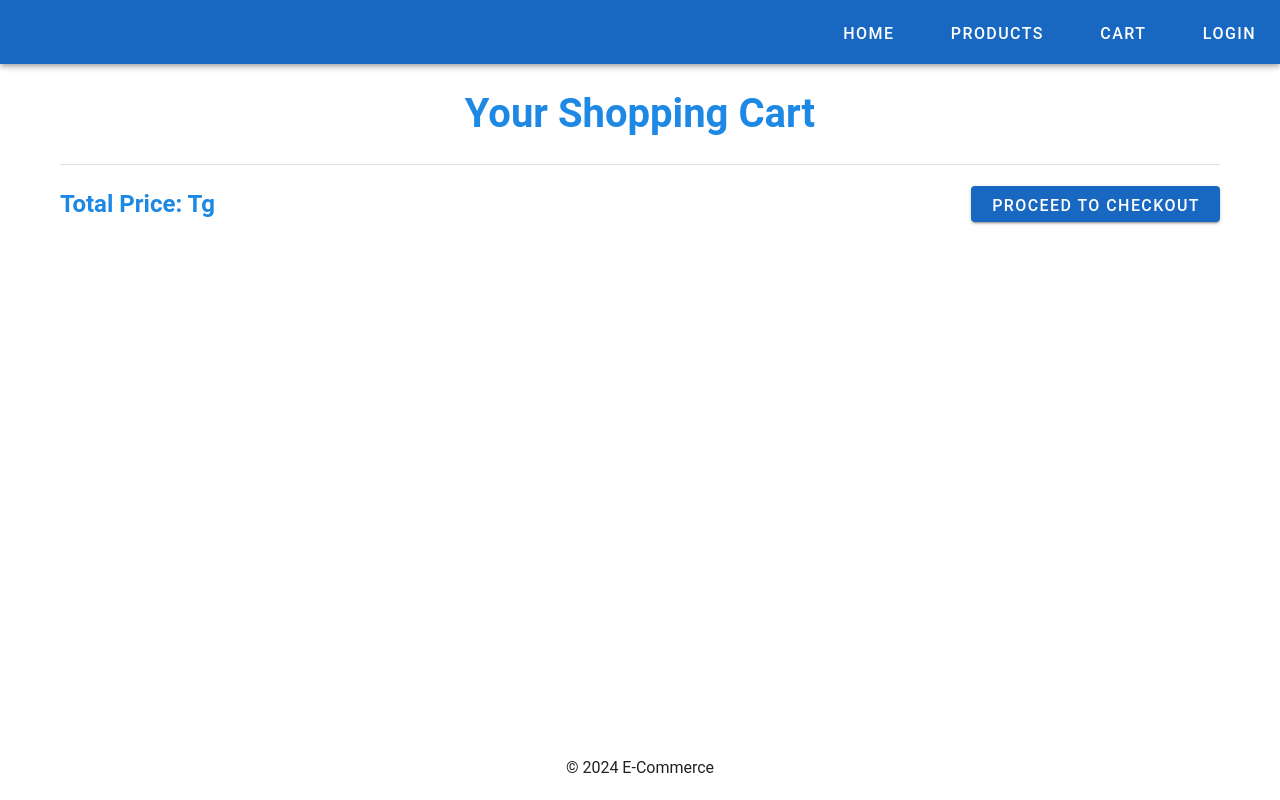
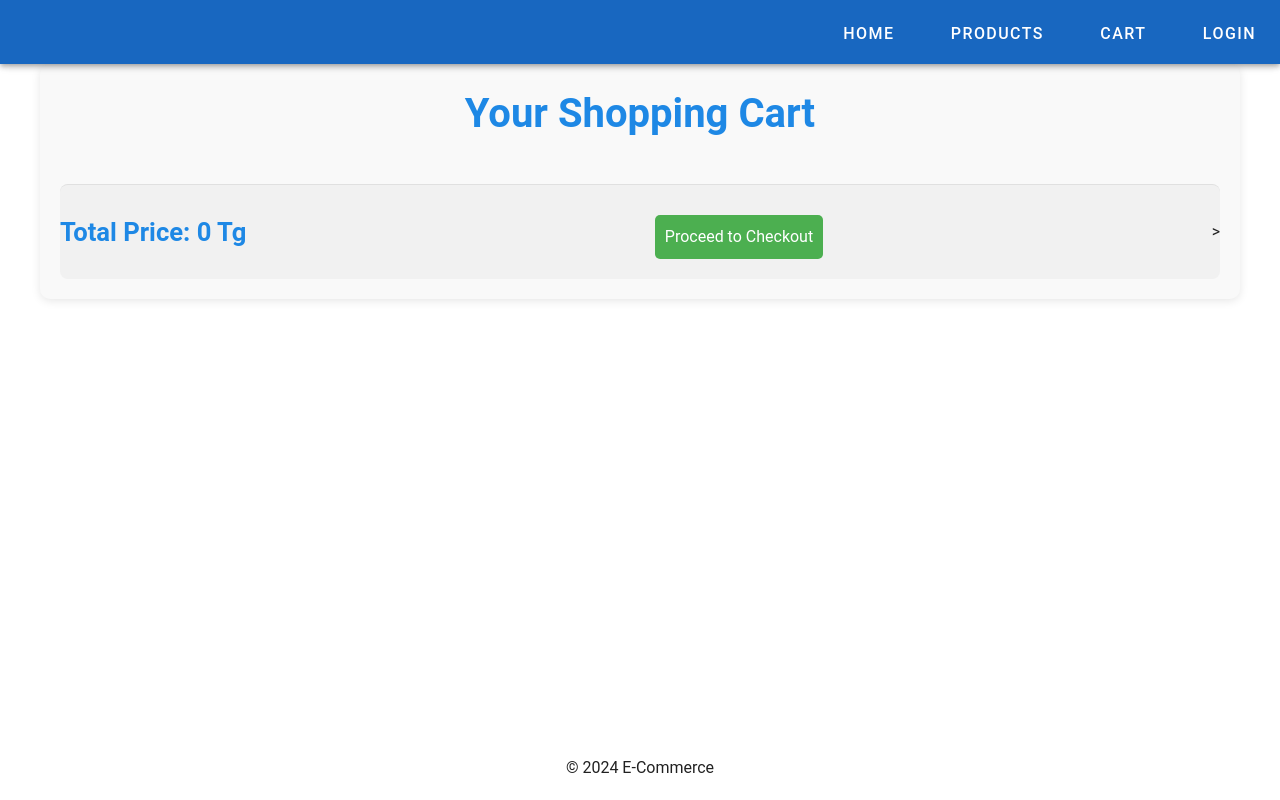
Before and after one commit to Coach-wannabe/ecommerce-vue, a Vue app: page /cart in a window 1280 px wide. Built offline with nearby package versions, Linux system fonts and the light colour scheme.

Commit message:
кнопки корзина remove total

```diff
--- a/src/components/CartPage.vue
+++ b/src/components/CartPage.vue
@@ -8,11 +8,11 @@
     <v-row>
       <v-col cols="12" v-for="item in cart" :key="item.id">
         <v-card class="cart-item">
-          <v-img :src="getImage(item.image)" height="100px" class="cart-item-image"></v-img>
+          <img :src="getImage(item.image)" height="100px" class="cart-item-image" alt="Product image">
           <v-card-text>
             <h3 class="product-name">{{ item.name }}</h3>
             <p class="product-price">{{ item.price }} Tg ({{ item.quantity }})</p>
-            <v-btn color="red" @click="removeFromCart(item.id)">Remove</v-btn>
+            <button @click="removeFromCart(item.id)">Remove</button>
           </v-card-text>
         </v-card>
       </v-col>
@@ -22,7 +22,7 @@
       <v-col cols="12">
         <div class="cart-summary">
           <p class="summary-title">Total Price: {{ cartTotal }} Tg</p>
-          <v-btn color="primary" @click="$router.push('/checkout')">Proceed to Checkout</v-btn>
+          <button class="checkout" @click="$router.push('/checkout')">Proceed to Checkout</button>>
         </div>
       </v-col>
     </v-row>
@@ -56,33 +56,48 @@ export default {
 <style scoped>
 .cart-page {
   padding: 20px;
-  background-color: white;
+  background-color: #f9f9f9; /* Легкий серый фон */
+  border-radius: 10px; /* Закругленные углы */
+  box-shadow: 0 2px 10px rgba(0, 0, 0, 0.1); /* Легкая тень */
 }
 
 .page-title {
   font-size: 2.5rem;
-  font-weight: 700;
+  font-weight: bold;
   color: #1e88e5;
+  margin-bottom: 20px; /* Отступ снизу */
 }
 
 .cart-item {
   display: flex;
   align-items: center;
   margin-bottom: 20px;
+  padding: 15px; /* Внутренние отступы */
+  background-color: white; /* Белый фон для каждой карточки */
+  border-radius: 8px; /* Закругленные углы карточек */
+  box-shadow: 0 1px 5px rgba(0, 0, 0, 0.1); /* Тень для карточек */
+  transition: transform 0.2s; /* Плавный переход */
+}
+
+.cart-item:hover {
+  transform: translateY(-3px); /* Подъем карточки при наведении */
 }
 
 .cart-item-image {
   border-radius: 5px;
   object-fit: cover;
+  width: 100px; /* Установим фиксированную ширину для изображения */
+  height: 100px; /* Установим фиксированную высоту для изображения */
 }
 
 .cart-item .product-name {
-  font-size: 1.3rem;
+  font-size: 1.4rem;
   margin-left: 20px;
+  font-weight: 500; /* Полужирный текст для названия */
 }
 
 .cart-item .product-price {
-  font-size: 1.1rem;
+  font-size: 1.2rem;
   color: #4caf50;
   margin-left: 20px;
 }
@@ -93,20 +108,47 @@ export default {
   align-items: center;
   padding: 20px 0;
   border-top: 1px solid #e0e0e0;
+  background-color: #f1f1f1; /* Фон для итогов */
+  border-radius: 8px; /* Закругленные углы для итогов */
+  margin-top: 20px; /* Отступ сверху */
 }
 
 .summary-title {
-  font-size: 1.5rem;
+  font-size: 1.6rem;
   font-weight: bold;
   color: #1e88e5;
 }
 
-.v-btn {
-  background-color: #1e88e5;
+button {
+  margin-top: 10px;
+  margin-left: 20px;
+  padding: 10px;
+  background-color: #4caf50;
   color: white;
+  border: none;
+  border-radius: 5px;
+  cursor: pointer;
+  position: relative;
+  box-sizing: border-box;
+  transition: all 500ms ease;
 }
-
-.v-btn:hover {
-  background-color: #1565c0;
+button:hover {
+  background: rgba(0,0,0,0);
+  color: #308c34;
+  box-shadow: inset 0 0 0 3px #308c34;
+}
+button.checkout:before {
+  content:'';
+  position: absolute;
+  top: 0;
+  left: 0;
+  width: 0;
+  height: 42px;
+  background: rgba(0, 0, 0, 0.3);
+  border-radius: 5px;
+  transition: all 2s ease;
+}
+button.checkout:hover:before {
+  width: 100%;
 }
 </style>
--- a/src/components/HomePage.vue
+++ b/src/components/HomePage.vue
@@ -82,9 +82,12 @@ button {
   border: none;
   border-radius: 5px;
   cursor: pointer;
+  transition: all 500ms ease;
 }
 
 button:hover {
-  background-color: #45a049;
+  background: rgba(0,0,0,0);
+  color: #308c34;
+  box-shadow: inset 0 0 0 3px #308c34;
 }
 </style>
--- a/src/components/ProductListPage.vue
+++ b/src/components/ProductListPage.vue
@@ -50,4 +50,5 @@
     color: #42b983;
     text-decoration: none;
   }
+
   </style>
--- a/src/store/index.js
+++ b/src/store/index.js
@@ -56,9 +56,15 @@ const store = createStore({
       }
     },
     removeFromCart(state, productId) {
-        state.cart = state.cart.filter(item => item.id !== productId);
+      const item = state.cart.find(item => item.id === productId);
+      if (item) {
+        if (item.quantity > 1) {
+          item.quantity -= 1;
+        } else {
+          state.cart = state.cart.filter(item => item.id !== productId);
+        }
+      }
     },
-
     logout(state) {
       state.user = null;
       localStorage.removeItem('user');
@@ -116,6 +122,11 @@ const store = createStore({
     },
     currentUser(state) {
       return state.user;
+    },
+    cartTotal(state){
+      return state.cart.reduce((total, item) =>{
+        return total + item.price * item.quantity;
+      }, 0);
     }
   }
 });
```
